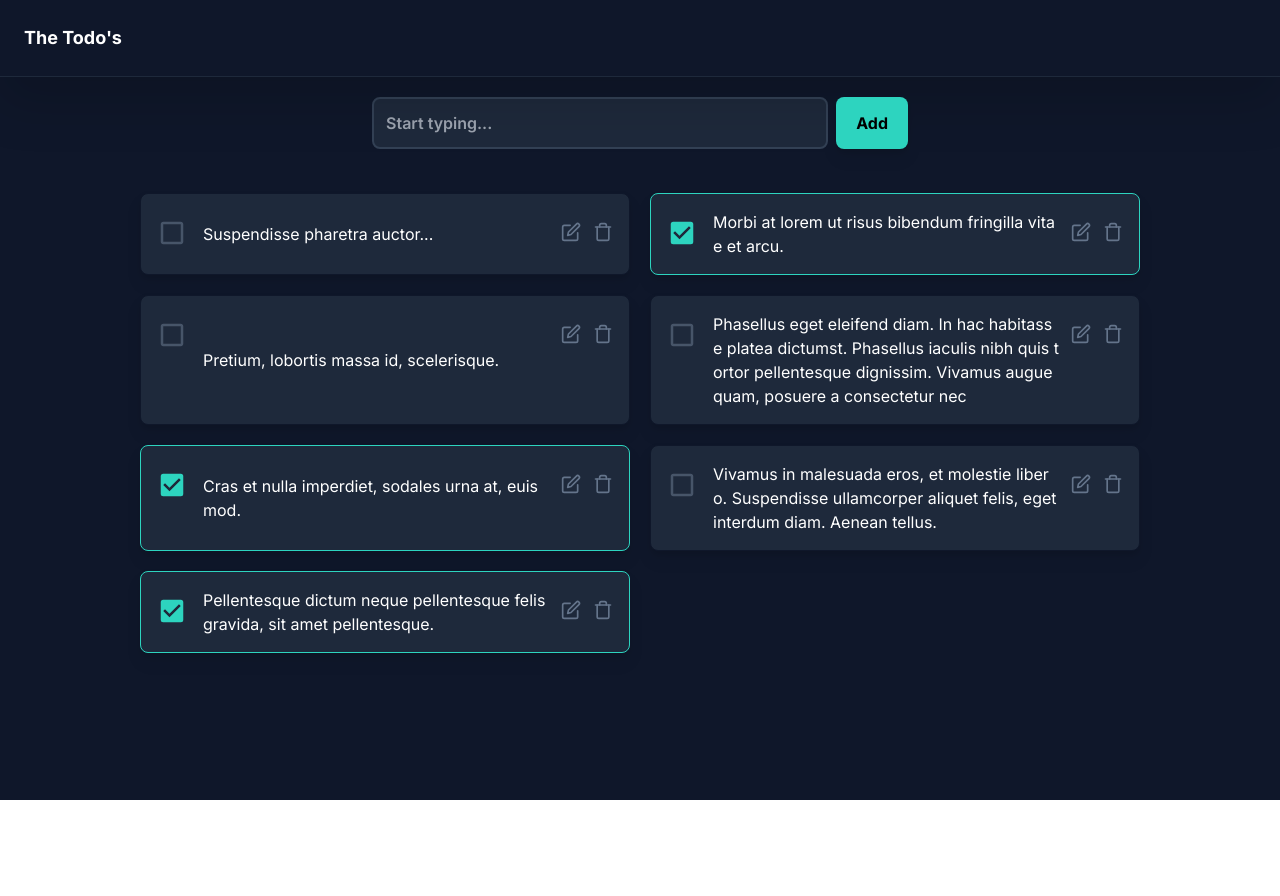
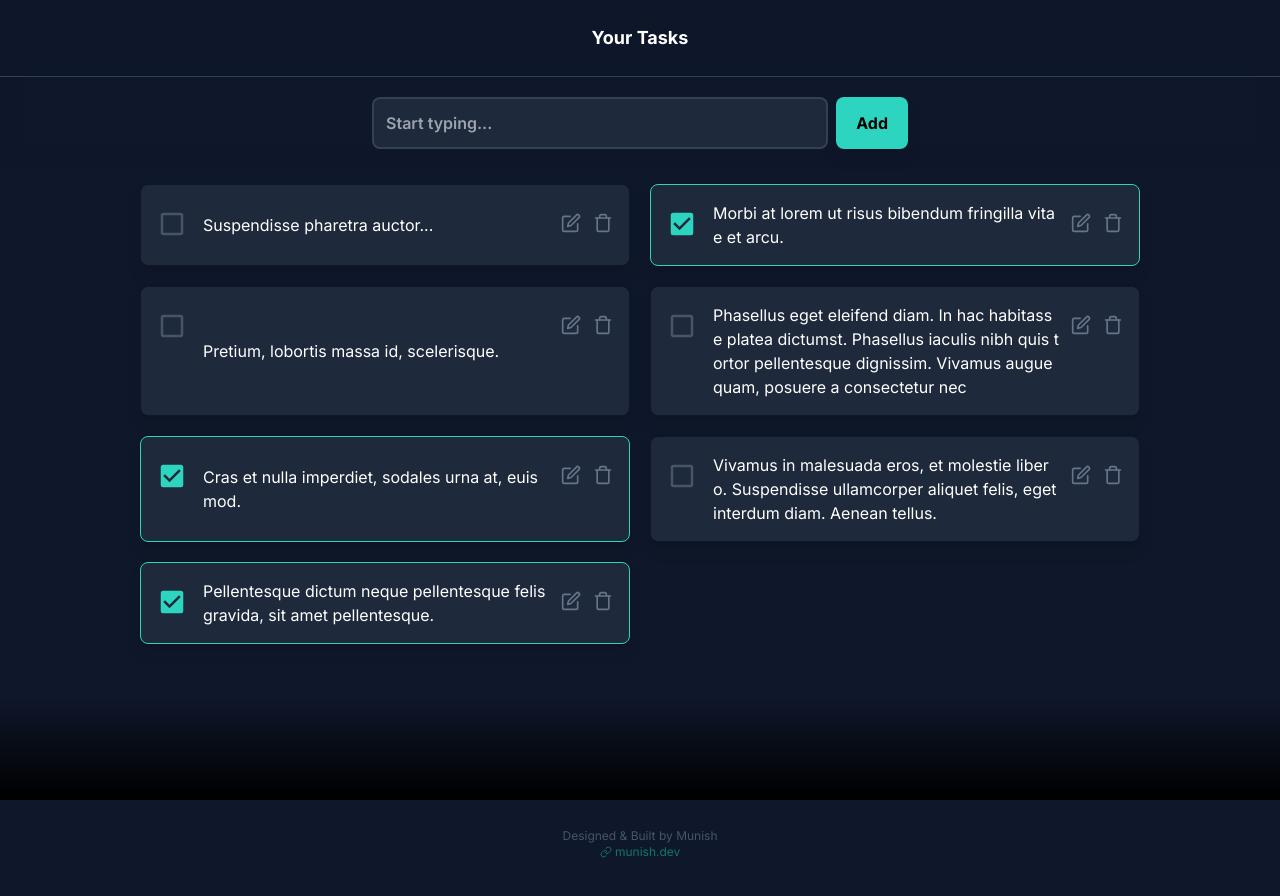
Before and after one commit to mnshk/the-todo-app, a Next.js app: page / in a window 1280 px wide. Shown: the top 896 px of the page. Before the commit the page ends 800 px from the top, so only its background shows below. Built offline with nearby package versions, Linux system fonts and the light colour scheme.

Commit message:
Added glass effect to the header

```diff
--- a/components/Footer.tsx
+++ b/components/Footer.tsx
@@ -3,9 +3,9 @@ import { FiLink } from 'react-icons/fi'
 
 export default function Footer() {
     return (
-        <div className='p-5 pt-40 dark:bg-slate-900 bg-slate-300 text-slate-500 flex flex-col justify-center dark:text-slate-600  text-sm text-center'>
+        <div className='p-5 py-40 flex flex-col justify-center text-slate-600  text-sm text-center'>
             <div className='text-xs'>
-                Designed by Munish K
+                Designed & Built by Munish
             </div>
             <div className='text-xs flex justify-center items-center'>
                 <a href="https://munish.dev" className='text-teal-700'>
--- a/components/Header.tsx
+++ b/components/Header.tsx
@@ -2,8 +2,8 @@ import React from 'react'
 
 export default function Header() {
     return (
-        <div className="p-6 bg-slate-200 dark:bg-slate-900 border border-slate-300 dark:border-slate-800 border-l-0 border-t-0 border-r-0 drop-shadow-2xl">
-            <div className="text-lg  font-bold">The Todo's</div>
+        <div className="p-6 border border-slate-700 border-l-0 bg-slate-900 bg-opacity-50 border-t-0 border-r-0">
+            <div className="text-lg text-center font-bold">Your Tasks</div>
         </div>
     )
 }
--- a/components/Todos.tsx
+++ b/components/Todos.tsx
@@ -1,15 +1,28 @@
-import React from 'react'
+import React, { useEffect } from 'react'
 import { FiTrash, FiEdit, FiLink } from 'react-icons/fi'
 import { MdOutlineCheckBoxOutlineBlank, MdCheckBox } from 'react-icons/md'
 import Task from './Task'
+import { Parallax, ParallaxLayer } from '@react-spring/parallax'
+import Scrollbar from 'smooth-scrollbar'
 
 
+const options = {
+    damping: 0.07
+}
+
 export default function Todos({ tasks, deleteTask, modifyTask, modifyTaskStatus }: { tasks: Task[], deleteTask: any, modifyTask: any, modifyTaskStatus: any }) {
+
+    useEffect(() => {
+        // Scrollbar.init(document.body, options);
+    },[])
+
     return (
         <div className="w-full flex flex-col flex-grow">
             {
                 tasks.length ?
                     (
+                        <>
+                            <div className="p-20"></div>
                             <div className="p-5 px-2 grid gap-1 md:gap-2 lg:gap-3 md:grid-cols-2 max-w-screen-lg w-full mx-auto">
                                 {
                                     tasks.map((task: Task) => {
@@ -23,7 +36,7 @@ export default function Todos({ tasks, deleteTask, modifyTask, modifyTaskStatus
                                                             <MdOutlineCheckBoxOutlineBlank className='text-slate-600' />
                                                     }
                                                 </div>
-                                            <div className=" text-md flex-grow flex items-center h-full overflow-auto" style={{wordBreak:"break-all"}}>
+                                                <div className=" text-md flex-grow flex items-center h-full overflow-auto" style={{ wordBreak: "break-all" }}>
                                                     {task.task}
                                                 </div>
                                                 <div className="flex text-xl my-3 ml-3">
@@ -35,6 +48,7 @@ export default function Todos({ tasks, deleteTask, modifyTask, modifyTaskStatus
                                     })
                                 }
                             </div>
+                        </>
                     )
                     :
                     (
--- a/package.json
+++ b/package.json
@@ -11,6 +11,7 @@
   },
   "dependencies": {
     "@next/font": "13.1.1",
+    "@react-spring/parallax": "^9.6.1",
     "@react-spring/web": "^9.6.1",
     "@types/node": "18.11.18",
     "@types/react": "18.0.26",
@@ -23,6 +24,7 @@
     "react": "18.2.0",
     "react-dom": "18.2.0",
     "react-icons": "^4.7.1",
+    "smooth-scrollbar": "^8.8.1",
     "typescript": "4.9.4",
     "uuid": "^9.0.0"
   },
--- a/pages/_document.tsx
+++ b/pages/_document.tsx
@@ -4,13 +4,10 @@ export default function Document() {
   return (
     <Html lang="en" className='dark'>
       <Head>
-        <title>The ToDo's</title>
-        <meta name="description" content="The ToDo's" />
-        <meta name="viewport" content="width=device-width, initial-scale=1" />
-        <meta name="theme-color" content="rgb(15 23 42)" />
         <link rel="preconnect" href="https://fonts.googleapis.com" />
         <link rel="preconnect" href="https://fonts.gstatic.com" />
         <link href="https://fonts.googleapis.com/css2?family=Inter:wght@400;500;600;700;800;900&display=swap" rel="stylesheet" />
+
       </Head>
       <body>
         <Main />
--- a/pages/index.tsx
+++ b/pages/index.tsx
@@ -1,16 +1,11 @@
 import { useEffect, useRef, useState } from 'react';
-
-import { Html } from 'next/document';
-
+import Head from 'next/head';
+import { Parallax, ParallaxLayer } from '@react-spring/parallax'
 import Header from '../components/Header';
 import TodoForm from '../components/TodoForm';
 import Todos from '../components/Todos';
 import Task from '../components/Task';
 import Footer from '../components/Footer';
-
-// const axios = require('axios')
-// const API_URL = "http://192.168.1.5:3001/api/tasks"
-// export default function Home(props: { tasks: Task[] }) {
 
 const uuid = require("uuid");
 
@@ -51,7 +46,6 @@ const defaultTodos = [
 		completed: true
 	},
 ]
-
 
 export default function Home() {
 
@@ -120,14 +114,25 @@ export default function Home() {
 	}
 
 	return (
-		<main className="flex flex-col h-screen w-full bg-slate-100 dark:bg-slate-900 dark:text-white text-black">
-			<Header />
-			<TodoForm task={task} addTask={addTask} setTask={setTask} input_field={input_field} />
-			<div className="overflow-y-auto flex-grow flex flex-col">
-				<Todos tasks={tasks} deleteTask={deleteTask} modifyTask={modifyTask} modifyTaskStatus={modifyTaskStatus} />
-				<Footer />
+		<>
+			<Head>
+				<title>The ToDo's</title>
+				<meta name="description" content="The ToDo's" />
+				<meta name="viewport" content="width=device-width, initial-scale=1" />
+				<meta name="theme-color" content="rgb(15 23 42)" />
+			</Head>
+			<div className="font-inter flex flex-col min-h-screen w-full bg-slate-900 text-white">
+				<div className='flex flex-col w-full fixed z-30 backdrop-blur-md'>
+					<Header />
+					<TodoForm task={task} addTask={addTask} setTask={setTask} input_field={input_field} />
+				</div>
+				<div className="overflow-y-auto flex-grow flex flex-col">
+					<Todos tasks={tasks} deleteTask={deleteTask} modifyTask={modifyTask} modifyTaskStatus={modifyTaskStatus} />
+					<Footer />
+				</div>
+				<div className="fade-botton-wrapper"></div>
 			</div>
-		</main>
+		</>
 	)
 }
 
--- a/styles/globals.css
+++ b/styles/globals.css
@@ -1,8 +1,9 @@
+@import url('https://fonts.googleapis.com/css2?family=Inter:wght@400;500;600;700;800;900&display=swap');
+
 @tailwind base;
 @tailwind components;
 @tailwind utilities;
 
-/* @import url('https://fonts.googleapis.com/css2?family=Bebas+Neue&family=Inter:wght@400;500;600;700;800;900&family=Nunito+Sans:wght@400;600;700;800;900&family=Poppins:wght@400;500;600;700;800;900&display=swap'); */
 
 body {
   margin: 0;
@@ -10,10 +11,12 @@ body {
 
 * {
   box-sizing: border-box;
-  -webkit-font-smoothing: antialiased;
-  -moz-osx-font-smoothing: grayscale;
+  /* -webkit-font-smoothing: antialiased; */
+  /* -moz-osx-font-smoothing: grayscale; */
 
-  font-family: "Inter", -apple-system, BlinkMacSystemFont, "Segoe UI", "Roboto", "Oxygen", "Ubuntu", "Cantarell", "Fira Sans", "Droid Sans", "Helvetica Neue", sans-serif;
+  font-family: inherit;
+
+  /* font-family: "Inter", -apple-system, BlinkMacSystemFont, "Segoe UI", "Roboto", "Oxygen", "Ubuntu", "Cantarell", "Fira Sans", "Droid Sans", "Helvetica Neue", sans-serif; */
 }
 
 ::-webkit-scrollbar {
@@ -38,3 +41,14 @@ body {
     width: 10px;
   }
 }
+
+.fade-botton-wrapper {
+  position: fixed;
+  width: 100%;
+  height: 100px;
+  bottom: 0;
+  left: 0;
+  right: 0;
+  z-index: 999;
+  background: linear-gradient(rgba(0, 0, 0, 0), #000);
+}
--- a/tailwind.config.js
+++ b/tailwind.config.js
@@ -8,10 +8,7 @@ module.exports = {
   theme: {
     extend: {
       fontFamily: {
-        inter: "'Inter', sans-serif",
-        poppins: "'Poppins', sans-serif",
-        nunitoSans: "'Nunito Sans', sans-serif",
-        bebasNeue: "'Bebas Neue', cursive",
+        inter: ['Inter', 'sans-serif'],
       },
     },
   },
```
Also changed, not shown: 1 other file (tests, documents, lock files or other folders). Lines whose indentation alone changed are shown as unchanged.
